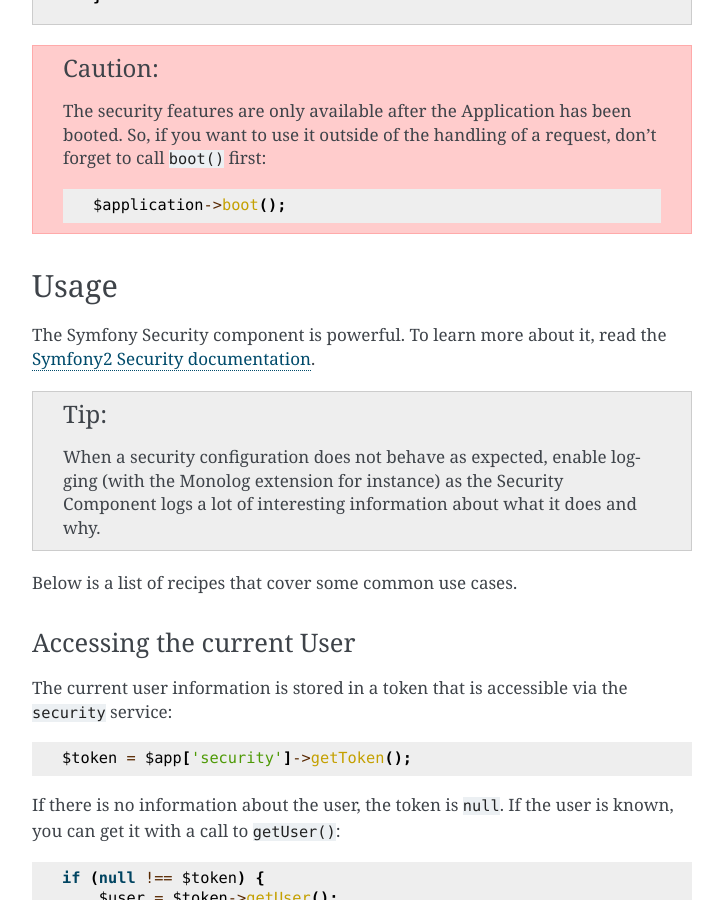
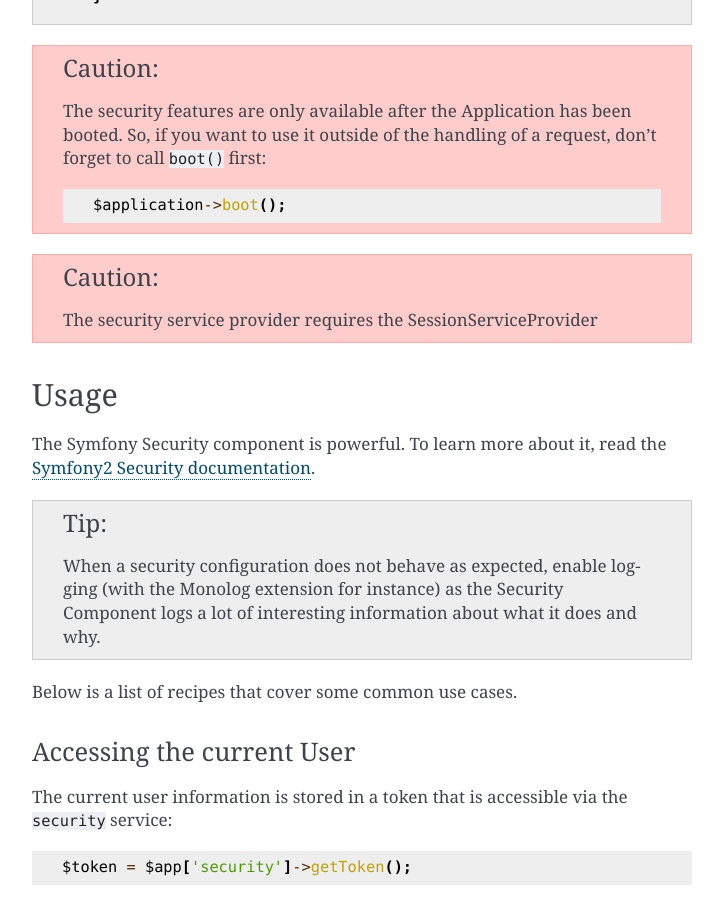
Before and after one commit to silexphp/Silex, a Sphinx documentation site: the page built from doc/providers/security.rst, in a window 1280 px wide and 900 px high, scrolled down 1198 px. Shown: the whole window, without its empty margins (388-1111 px from the left). Built offline with Sphinx 7.4.7, drawn with Linux system fonts in a browser that asks for light colours; pages that are not in the unit, such as notebooks, are missing from menus.

Commit message:
Minor - Adding session dependency caution message

```diff
--- a/doc/providers/security.rst
+++ b/doc/providers/security.rst
@@ -70,6 +70,10 @@ Registering
     don't forget to call ``boot()`` first::
 
         $application->boot();
+
+.. caution::
+
+    The security service provider requires the SessionServiceProvider
 
 Usage
 -----
```
